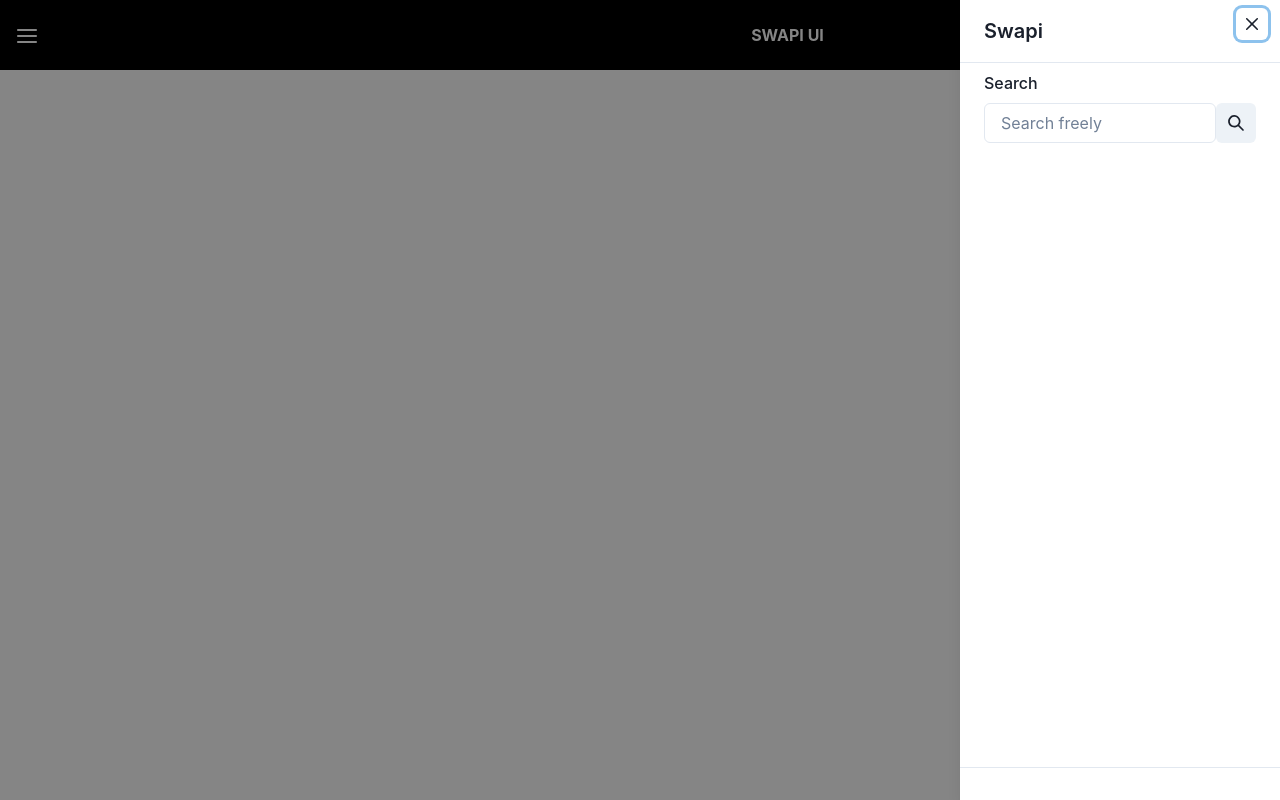
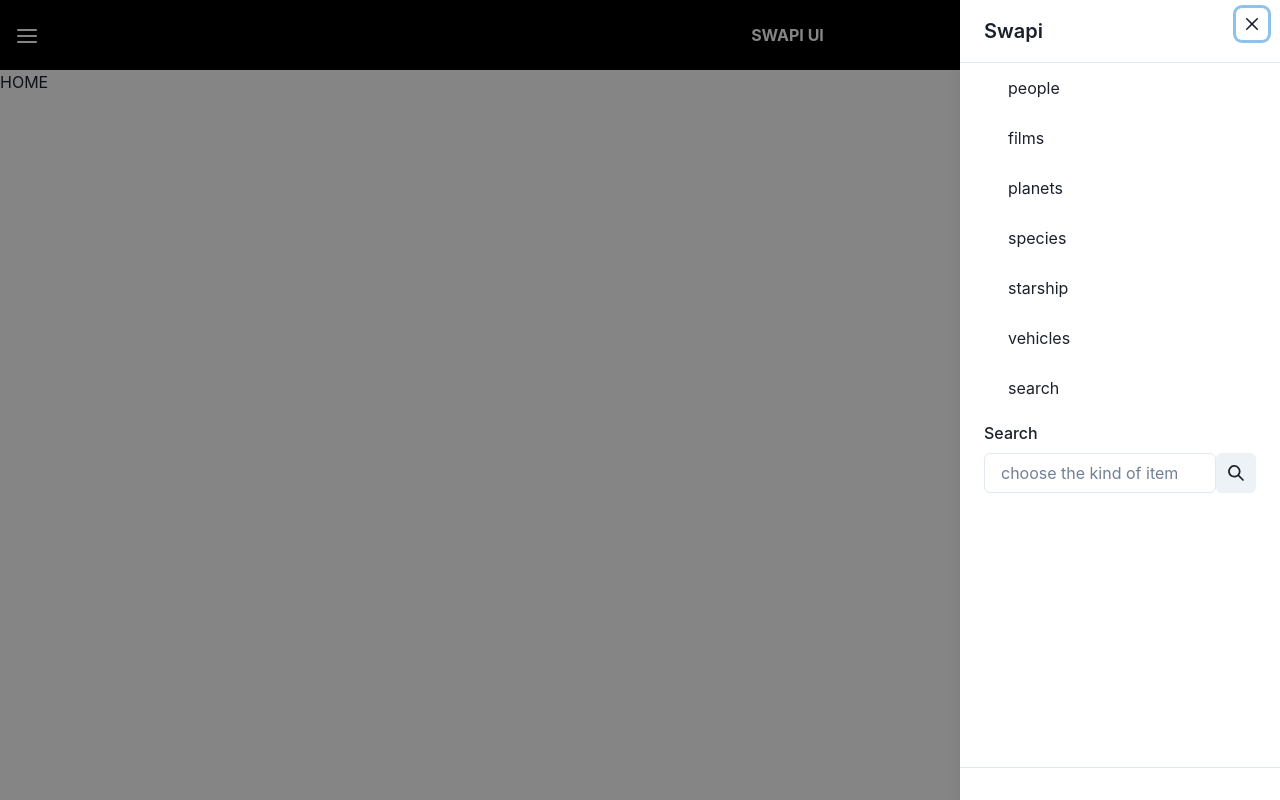
Before and after one commit to juanIgnacioEchaide/segregable-ui, a React (Create React App) app: page / in a window 1280 px wide. Both pictures are taken after a click on the element 27 px from the left and 35 px from the top of the page. Built offline with nearby package versions, Linux system fonts and the light colour scheme.

Commit message:
drawer update

```diff
--- a/src/common/constants/context.ts
+++ b/src/common/constants/context.ts
@@ -30,8 +30,18 @@ enum StateEntity {
     Starship = 'starship',
     Vehicles = 'vehicles',
     Species = 'species',
-    Films = 'films'
+    Films = 'films',
+    Search = 'search'
 }
+
+const ItemKinds = [
+    StateEntity.People,
+    StateEntity.Planets,
+    StateEntity.Vehicles,
+    StateEntity.Starship,
+    StateEntity.Species,
+    StateEntity.Films,
+]
 
 enum UIActionType {
     HideModal = 'HideModal',
@@ -105,8 +115,20 @@ const ViewByLocation: Record<ROUTES, VIEW> = {
     [ROUTES.STARSHIP]: VIEW.STARSHIP,
     [ROUTES.VEHICLES]: VIEW.VEHICLES,
     [ROUTES.SPECIES]: VIEW.SPECIES,
-    [ROUTES.FILMS]: VIEW.FILMS
+    [ROUTES.FILMS]: VIEW.FILMS,
+    [ROUTES.SEARCH]: VIEW.SEARCH
 }
+
+const Selectables = [
+    { selected: false, entity: StateEntity.People, uri: ROUTES.PEOPLE },
+    { selected: false, entity: StateEntity.Films, uri: ROUTES.FILMS },
+    { selected: false, entity: StateEntity.Planets, uri: ROUTES.PLANETS },
+    { selected: false, entity: StateEntity.Species, uri: ROUTES.SPECIES },
+    { selected: false, entity: StateEntity.Starship, uri: ROUTES.STARSHIP },
+    { selected: false, entity: StateEntity.Vehicles, uri: ROUTES.VEHICLES },
+    { selected: false, entity: StateEntity.Search, uri: ROUTES.SEARCH },
+];
+
 const INITIAL_PAGE = 1
 
 export {
@@ -116,6 +138,8 @@ export {
     defaultUIContextValue,
     INITIAL_PAGE,
     ViewByLocation,
+    ItemKinds,
+    Selectables,
     StateEntity,
     ActionType,
     UIActionType,
--- a/src/common/constants/uri.ts
+++ b/src/common/constants/uri.ts
@@ -17,7 +17,8 @@ enum ROUTES {
     STARSHIP = "/starship",
     FILMS = "/films",
     VEHICLES = "/vehicles",
-    SPECIES = "/species"
+    SPECIES = "/species",
+    SEARCH = "/search"
 }
 
 enum VIEW {
@@ -28,7 +29,8 @@ enum VIEW {
     STARSHIP = "starship",
     FILMS = "films",
     VEHICLES = "vehicles",
-    SPECIES = "species"
+    SPECIES = "species",
+    SEARCH = "search"
 }
 
 export { URI, ROUTES, VIEW }
--- a/src/common/utils/helpers.ts
+++ b/src/common/utils/helpers.ts
@@ -1,6 +1,4 @@
-import { BaseActions } from "../../context/query/BaseActions";
-import { ROUTES } from "../constants";
-import { INITIAL_PAGE, StateEntity, ViewByLocation } from "../constants/context";
+import { INITIAL_PAGE, StateEntity } from "../constants/context";
 import { VIEW } from "../constants/uri";
 import { BaseState, SwapiResponse, UpdatePayload } from "../models/entities";
 
--- /dev/null
+++ b/src/components/atoms/DrawerMenu.tsx
@@ -0,0 +1,49 @@
+import { SearchIcon } from "@chakra-ui/icons";
+import {
+  InputGroup,
+  Input,
+  IconButton,
+  Box,
+  FormLabel,
+} from "@chakra-ui/react";
+import { Selectables, StateEntity } from "../../common/constants/context";
+
+const SearchInput = () => {
+  return (
+    <Box justifyContent={"center"} alignItems={"center"}>
+      <FormLabel htmlFor="earch_param">Search</FormLabel>
+      <InputGroup>
+        <Input
+          type="text"
+          id="search_param"
+          placeholder="choose the kind of item"
+        />
+        <IconButton aria-label="Search database" icon={<SearchIcon />} />
+      </InputGroup>
+    </Box>
+  );
+};
+
+const DrawerLinks = ({ searchModuleOpen, setsearchModuleOpen }: any) => {
+  return (
+    <>
+      {Selectables?.map((i: any) => (
+        <p
+          onClick={() => {
+            i.entity !== StateEntity.Search
+              ? window.location.assign(i.uri)
+              : setsearchModuleOpen(!searchModuleOpen);
+          }}
+          style={{
+            lineHeight: "50px",
+            justifyContent: "center",
+            paddingLeft: "15%",
+          }}
+        >
+          {i.entity}
+        </p>
+      ))}
+    </>
+  );
+};
+export { SearchInput, DrawerLinks };
--- a/src/components/layout/Layout.tsx
+++ b/src/components/layout/Layout.tsx
@@ -12,6 +12,7 @@ const Layout = ({ children }: any): JSX.Element => {
     >
       <TopBanner isOpen={isOpen} onOpen={onOpen} onClose={onClose} />
       <DrawerMenu isOpen={isOpen} onOpen={onOpen} onClose={onClose} />
+      {children}
     </div>
   );
 };
--- a/src/components/molecules/drawerMenu/DrawerMenu.tsx
+++ b/src/components/molecules/drawerMenu/DrawerMenu.tsx
@@ -5,15 +5,10 @@ import {
   DrawerCloseButton,
   DrawerHeader,
   DrawerBody,
-  FormLabel,
-  Input,
-  InputGroup,
   DrawerFooter,
-  Box,
-  IconButton,
 } from "@chakra-ui/react";
-import { SearchIcon } from "@chakra-ui/icons";
 import { ROUTES } from "../../../common/constants";
+import { DrawerLinks, SearchInput } from "../../atoms/DrawerMenu";
 
 const DrawerMenu = ({ isOpen, firstField, onClose }: any) => {
   const navigateTo = (route: ROUTES) => {
@@ -31,21 +26,9 @@ const DrawerMenu = ({ isOpen, firstField, onClose }: any) => {
       <DrawerContent>
         <DrawerCloseButton />
         <DrawerHeader borderBottomWidth="1px">Swapi</DrawerHeader>
-
+        <DrawerLinks />
         <DrawerBody>
-          {/*  <Stack spacing="24px"> */}
-          <Box justifyContent={"center"} alignItems={"center"}>
-            <FormLabel htmlFor="earch_param">Search</FormLabel>
-            <InputGroup>
-              <Input
-                type="text"
-                id="search_param"
-                placeholder="Search freely"
-              />
-              <IconButton aria-label="Search database" icon={<SearchIcon />} />
-            </InputGroup>
-          </Box>
-          {/* </Stack> */}
+          <SearchInput />
         </DrawerBody>
 
         <DrawerFooter borderTopWidth="1px"></DrawerFooter>
```
